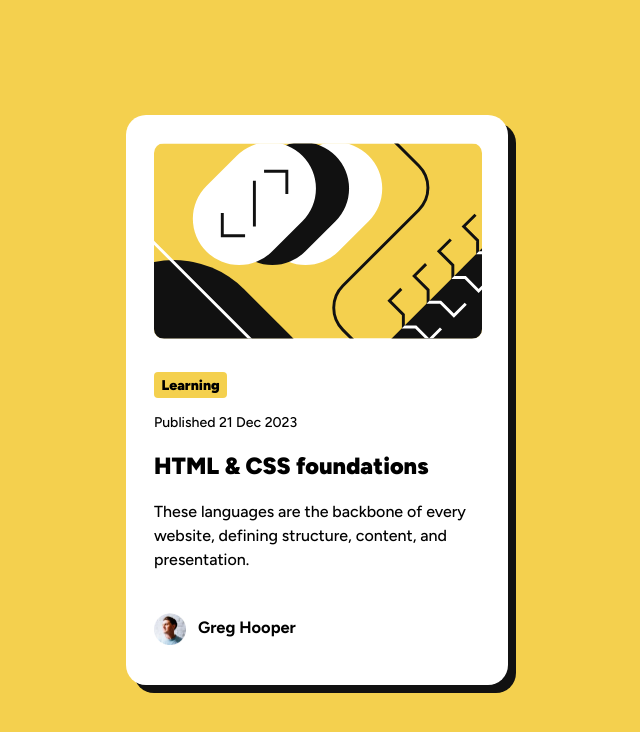
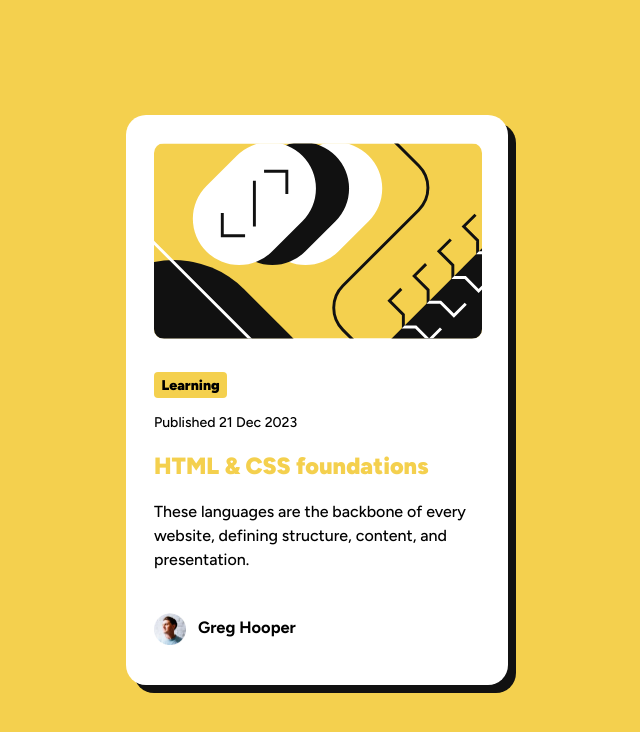
Before and after one commit to txubi/FEM-BlogCard, a plain HTML site: page index.html in a window 1280 px wide. In both pictures the pointer is over the element "HTML & CSS foundations". Shown: the whole page, without its empty margins (323-963 px from the left). Drawn offline with Linux system fonts and the light colour scheme.

Commit message:
added hover state to h1

```diff
--- a/style/style.css
+++ b/style/style.css
@@ -109,6 +109,10 @@ main {
   font-size: 1.25rem; /* 20/16 */
 }
 
+#heading:hover {
+  color: var(--yellow);
+}
+
 .blog-card-body {
   margin: 1.5rem 0; /* 24/16 */
 }
```
